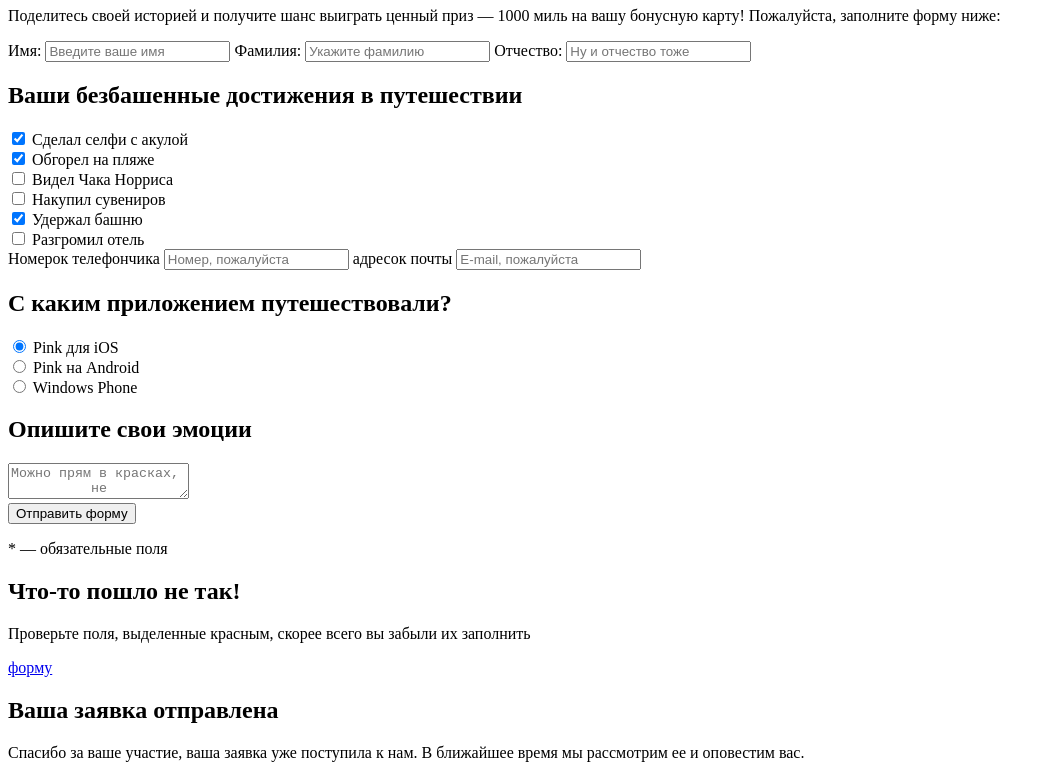
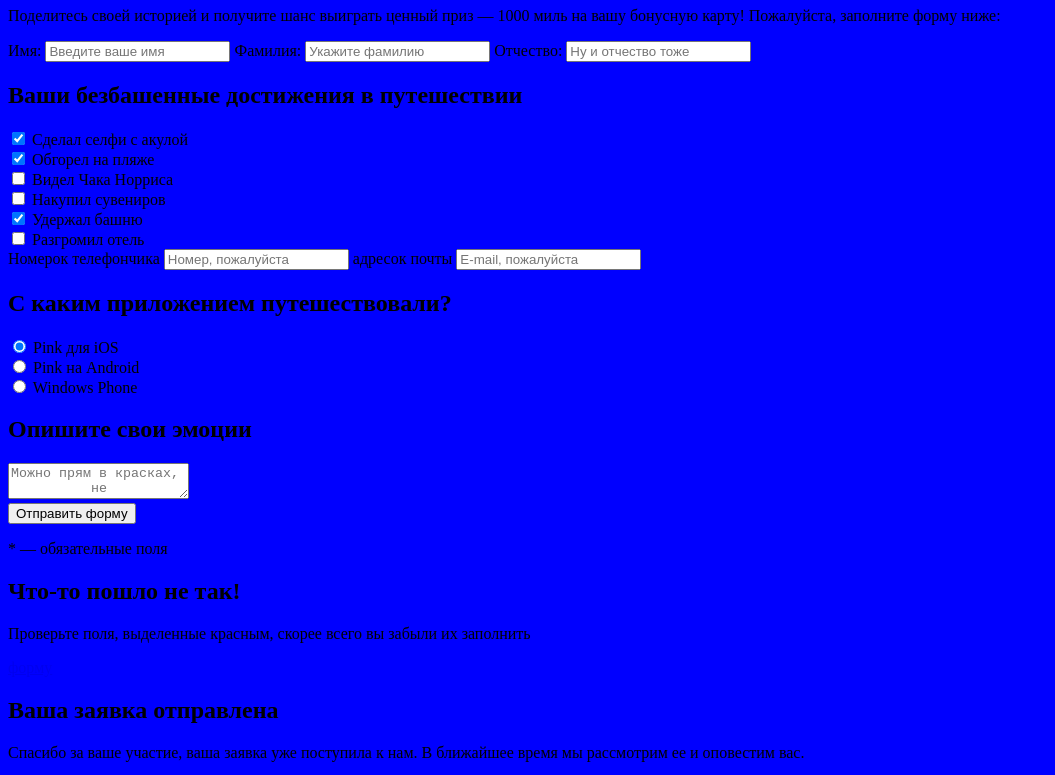
Before and after one commit to InnaIgorevna/74146-pink, a website: page form.html in a window 1280 px wide. Shown: the part 187-962 px from the top of the page, without its empty margins (0-1055 px from the left). Drawn offline with nearby package versions, Linux system fonts and the light colour scheme; files that its build step writes are made by us from their sources.

Commit message:
Подключение css

```diff
--- a/form.html
+++ b/form.html
@@ -3,6 +3,7 @@
 <head>
   <meta charset="utf-8">
   <title>HTML Academy: Пинк</title>
+  <link rel="stylesheet" href="css/style.css">
 </head>
   <body>
   <header class="page-header">
--- /dev/null
+++ b/less/style.less
@@ -0,0 +1,3 @@
+body {
+  background: blue;
+}
```
Also changed, not shown: index.html (+1 -0 lines), photo.html (+1 -0 lines).
